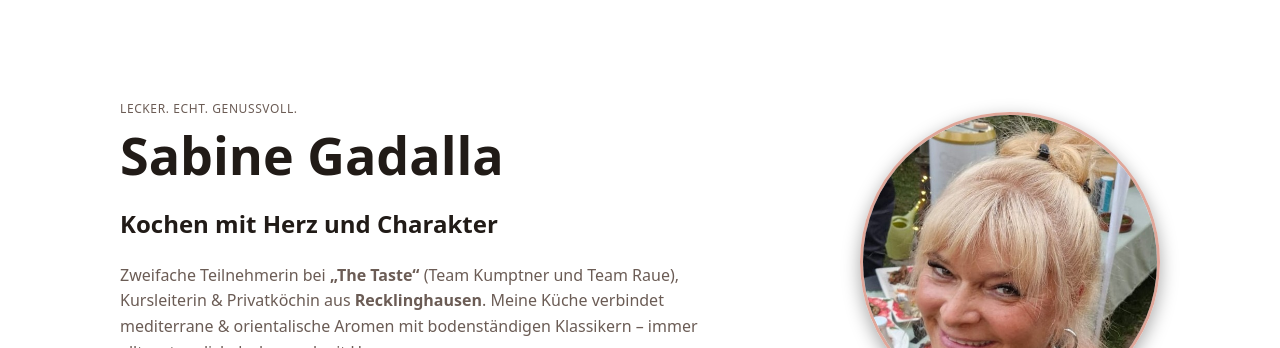
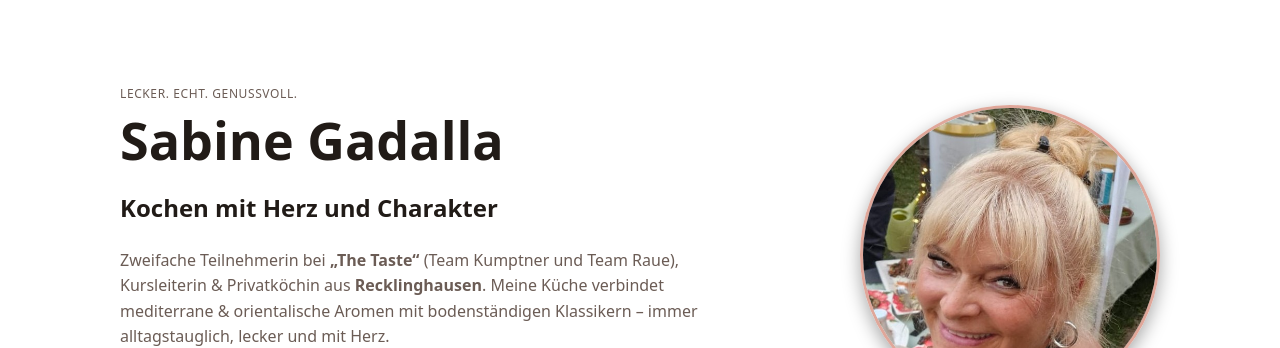
Before and after one commit to DennisGadalla/herzkueche, a plain HTML site: page index.html in a window 1280 px wide. Shown: the part 130-478 px from the top of the page. Drawn offline with Linux system fonts and the light colour scheme.

Commit message:
Revert "minor label shift"
This reverts commit 00ef3c9ca4a78b5b1980a07dcfc57c905364330d.

```diff
--- a/index.html
+++ b/index.html
@@ -47,7 +47,7 @@
       <section class="hero" aria-labelledby="hero-title">
         <!-- Linke Seite: Text -->
         <div class="hero-content">
-          <span class="tag"><br>Lecker. Echt. Genussvoll.</span>
+          <span class="tag">Lecker. Echt. Genussvoll.</span>
           <h1 id="hero-title">Sabine Gadalla</h1>
           <h2>Kochen mit Herz und Charakter</h2>
           <p>
```
